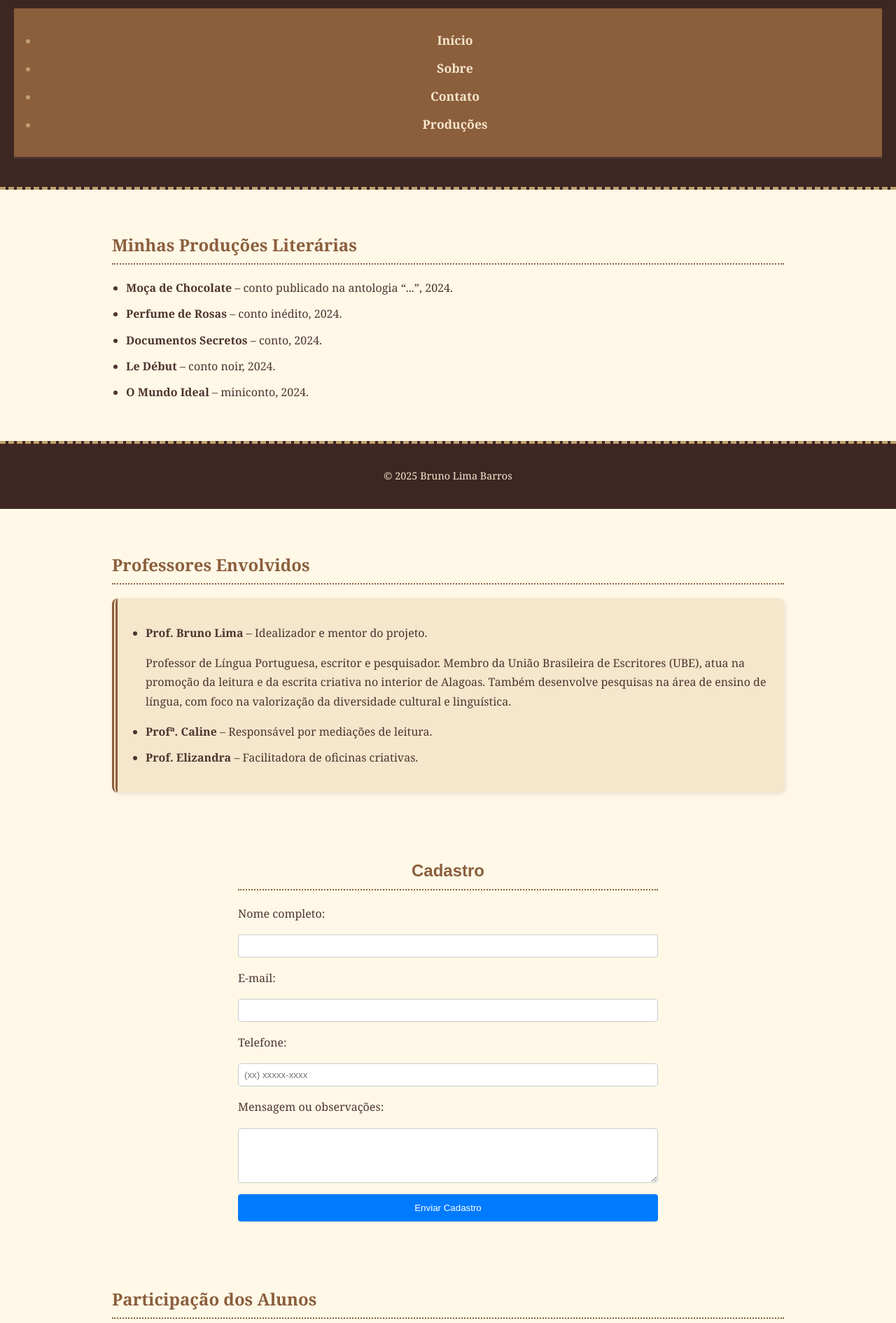
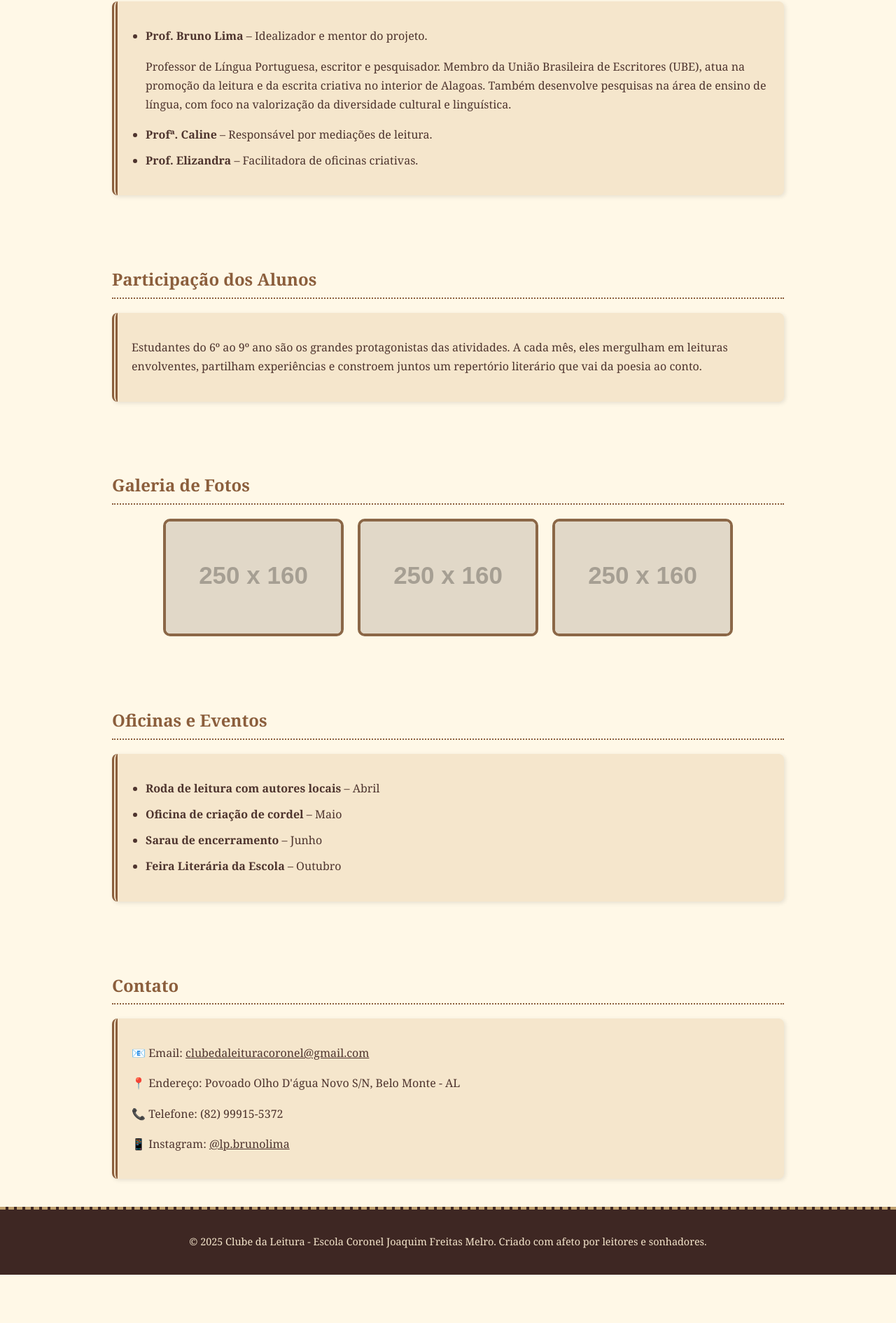
Before and after one commit to brvnoc/CORONEL-clube-da-leitura, a plain HTML site: page index.html in a window 1280 px wide. Shown: the part 734-2624 px from the top of the page at 70% size. After the commit the page ends 2555 px from the top, so only its background shows below. Drawn offline with Linux system fonts and the light colour scheme; placeholder pictures from the web are drawn by us.

Commit message:
Update index.html

```diff
--- a/index.html
+++ b/index.html
@@ -131,82 +131,18 @@
         <p>O Clube da Leitura é um espaço que celebra a paixão pelos livros e a imaginação criativa. Com encontros regulares, leituras em grupo e oficinas literárias, os alunos são convidados a explorar mundos fantásticos e a criar suas próprias histórias.</p>
       </div>
     </section>
-<!DOCTYPE html>
-<html lang="pt-BR">
-<head>
-  <meta charset="UTF-8">
-  <title>Produções | Bruno Lima Barros</title>
-  <link rel="stylesheet" href="style.css"> <!-- se estiver usando CSS -->
-</head>
-<body>
-  <header>
-    <h1>Produções</h1>
-    <nav>
-      <ul>
-        <li><a href="index.html">Início</a></li>
-        <li><a href="sobre.html">Sobre</a></li>
-        <li><a href="contato.html">Contato</a></li>
-        <li><a href="producoes.html" class="active">Produções</a></li>
-      </ul>
-    </nav>
-  </header>
-
-  <main>
-    <section>
-      <h2>Minhas Produções Literárias</h2>
-      <ul>
-        <li><strong>Moça de Chocolate</strong> – conto publicado na antologia “...”, 2024.</li>
-        <li><strong>Perfume de Rosas</strong> – conto inédito, 2024.</li>
-        <li><strong>Documentos Secretos</strong> – conto, 2024.</li>
-        <li><strong>Le Début</strong> – conto noir, 2024.</li>
-        <li><strong>O Mundo Ideal</strong> – miniconto, 2024.</li>
-        <!-- Adicione mais produções aqui -->
-      </ul>
-    </section>
-  </main>
-
-  <footer>
-    <p>&copy; 2025 Bruno Lima Barros</p>
-  </footer>
-</body>
-</html>
-
 
     <section id="professores">
       <h2 tabindex="0">Professores Envolvidos</h2>
       <div class="card">
         <ul>
-          <li>
-            <strong>Prof. Bruno Lima</strong> – Idealizador e mentor do projeto.
+          <li><strong>Prof. Bruno Lima</strong> – Idealizador e mentor do projeto.
             <p>Professor de Língua Portuguesa, escritor e pesquisador. Membro da União Brasileira de Escritores (UBE), atua na promoção da leitura e da escrita criativa no interior de Alagoas. Também desenvolve pesquisas na área de ensino de língua, com foco na valorização da diversidade cultural e linguística.</p>
           </li>
           <li><strong>Profª. Caline</strong> – Responsável por mediações de leitura.</li>
           <li><strong>Prof. Elizandra</strong> – Facilitadora de oficinas criativas.</li>
         </ul>
       </div>
-    </section>
-
-    <section id="cadastro" style="max-width: 600px; margin: 0 auto; padding: 2rem;">
-      <h2 style="text-align: center; font-family: Arial, sans-serif;">Cadastro</h2>
-      <form action="/enviar-cadastro" method="POST" style="display: flex; flex-direction: column; gap: 1rem;">
-
-        <label for="nome">Nome completo:</label>
-        <input type="text" id="nome" name="nome" required style="padding: 0.5rem; border: 1px solid #ccc; border-radius: 4px;">
-
-        <label for="email">E-mail:</label>
-        <input type="email" id="email" name="email" required style="padding: 0.5rem; border: 1px solid #ccc; border-radius: 4px;">
-
-        <label for="telefone">Telefone:</label>
-        <input type="tel" id="telefone" name="telefone" placeholder="(xx) xxxxx-xxxx" style="padding: 0.5rem; border: 1px solid #ccc; border-radius: 4px;">
-
-        <label for="mensagem">Mensagem ou observações:</label>
-        <textarea id="mensagem" name="mensagem" rows="4" style="padding: 0.5rem; border: 1px solid #ccc; border-radius: 4px;"></textarea>
-
-        <button type="submit" style="padding: 0.75rem; background-color: #007bff; color: white; border: none; border-radius: 4px; cursor: pointer;">
-          Enviar Cadastro
-        </button>
-
-      </form>
     </section>
 
     <section id="alunos">
```
